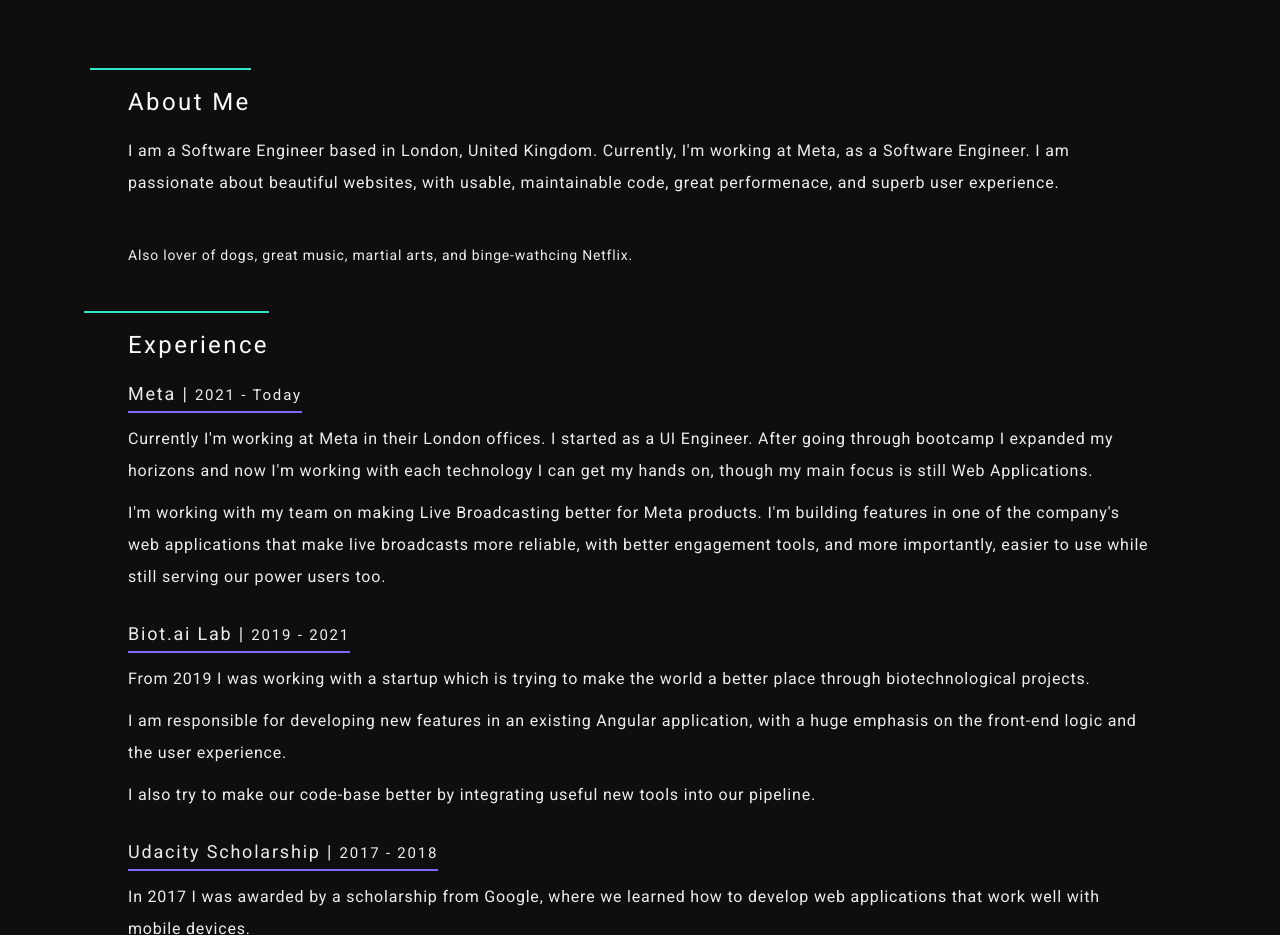
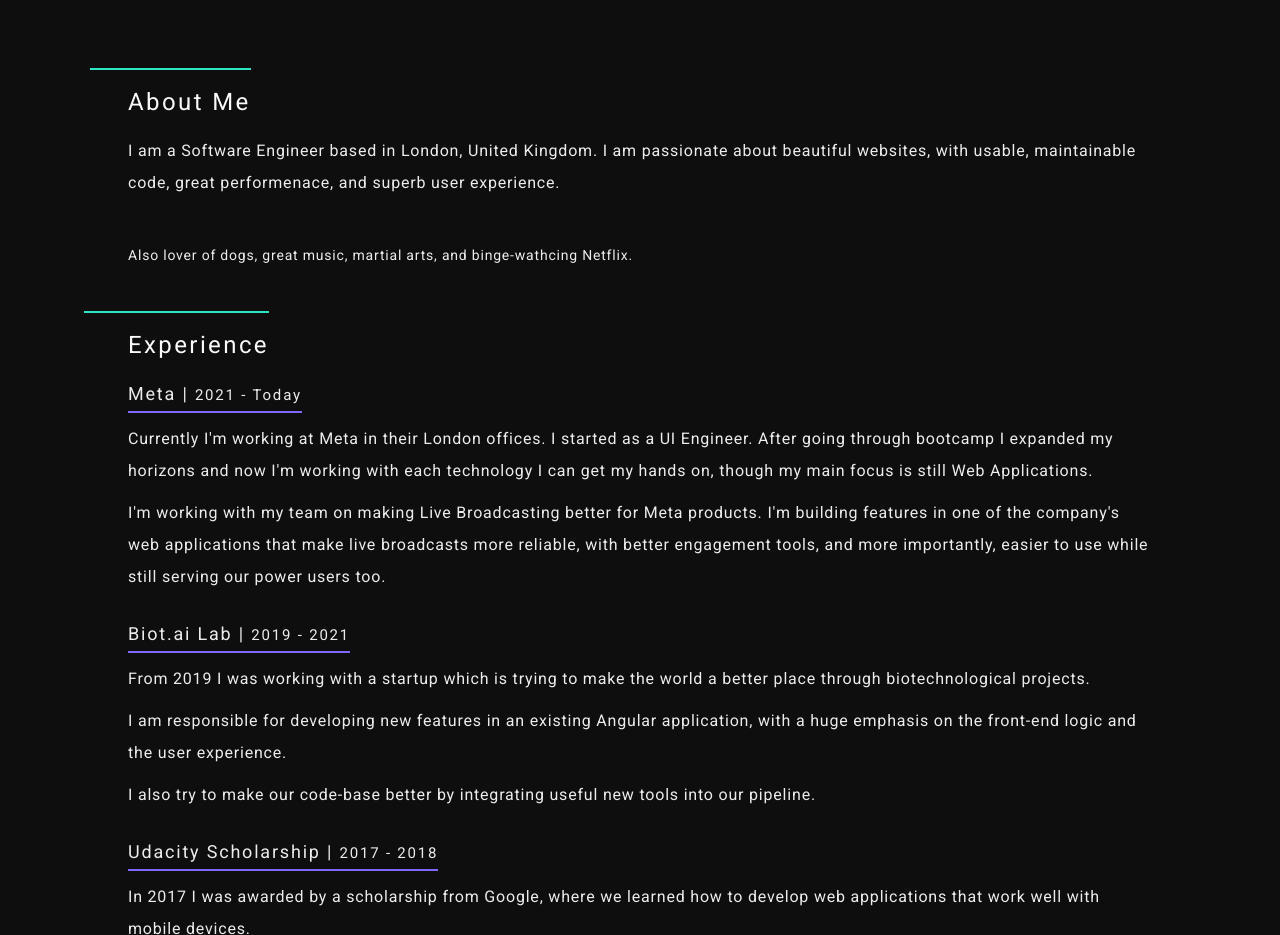
Before and after one commit to blascsi/cv.blascsak.com, a website built with Parcel: page index.html in a window 1280 px wide. Shown: the part 860-1795 px from the top of the page. Built offline with nearby package versions, Linux system fonts and the light colour scheme.

Commit message:
Clean up text

```diff
--- a/index.html
+++ b/index.html
@@ -36,7 +36,6 @@
         <h1 class="section-header">About Me</h1>
         <p class="about-me__development">
           I am a Software Engineer based in London, United Kingdom.
-          Currently, I'm working at Meta, as a Software Engineer.
           I am passionate about beautiful websites, with
           usable, maintainable code, great performenace, and superb user
           experience.
```
